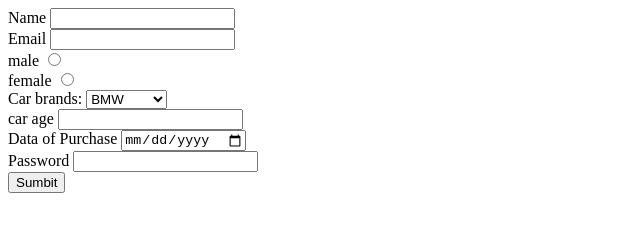
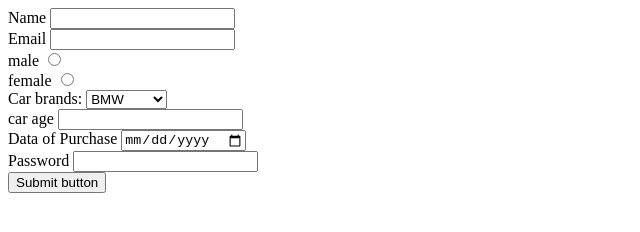
Before and after one commit to acciojob/car-insurance-form-Hendrypoul, a website: page main.html in a window 1280 px wide. Shown: the full height of the page, 0-640 px from the left. Drawn offline with Linux system fonts and the light colour scheme.

Commit message:
created a submission

```diff
--- a/main.html
+++ b/main.html
@@ -28,8 +28,8 @@
 		<input type="date" name="care age" id="dop" required><br/>
 		<label for="password">Password</label>
 		<input type="password" name="password" id="password" required><br/>
-		<button type="sumbit">Sumbit</button>
 	</form>
+	<button type="submit">Submit button</button>
     <script type="text/javascript" src="./script.js">
 </script>
 
```
